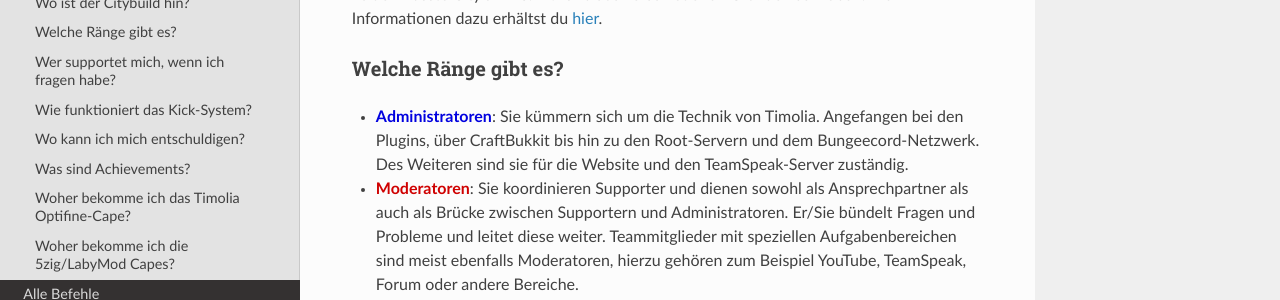
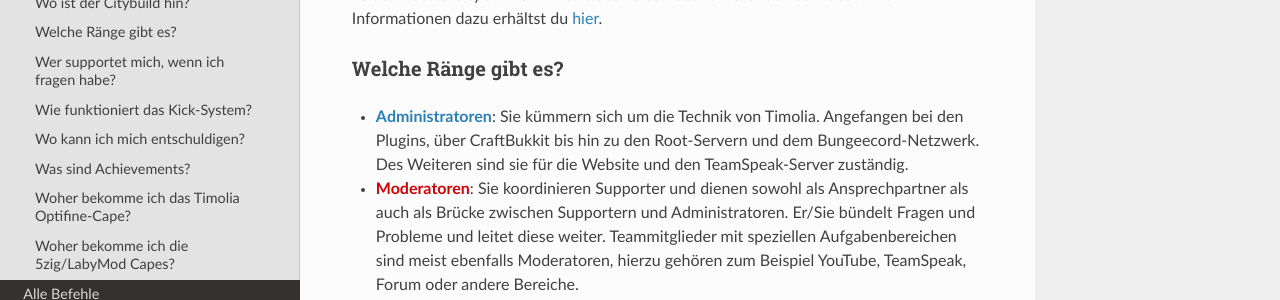
Before and after one commit to TimoliaDE/HowTo, an MkDocs documentation site: the page built from docs/faq.md, in a window 1280 px wide and 900 px high, scrolled down 613 px. Shown: the part 150-450 px from the top of the window. Built offline with MkDocs 1.6.1, drawn with Linux system fonts in a browser that asks for light colours; nearby versions of some CDN libraries; old or Windows-style settings are respelled for this version of MkDocs.

Commit message:
Update faq.md

```diff
--- a/docs/faq.md
+++ b/docs/faq.md
@@ -18,7 +18,7 @@ Mit dem CityBuild begann alles. Am 07.05.2011 gründete Tim den CityBuild Timoli
 Leider musste City am 16.12.2018 aus verschiedenen Gründen schließen. Mehr Informationen dazu erhältst du [hier](http://timolia.de/city).
 
 ### Welche Ränge gibt es?
-- <b><span style="color:#0101DF">Administratoren</span></b>:
+- <b><span style="color:#2980b9">Administratoren</span></b>:
 Sie kümmern sich um die Technik von Timolia. Angefangen bei den Plugins, über CraftBukkit bis hin zu den Root-Servern und dem Bungeecord-Netzwerk.
 Des Weiteren sind sie für die Website und den TeamSpeak-Server zuständig.
 
```
